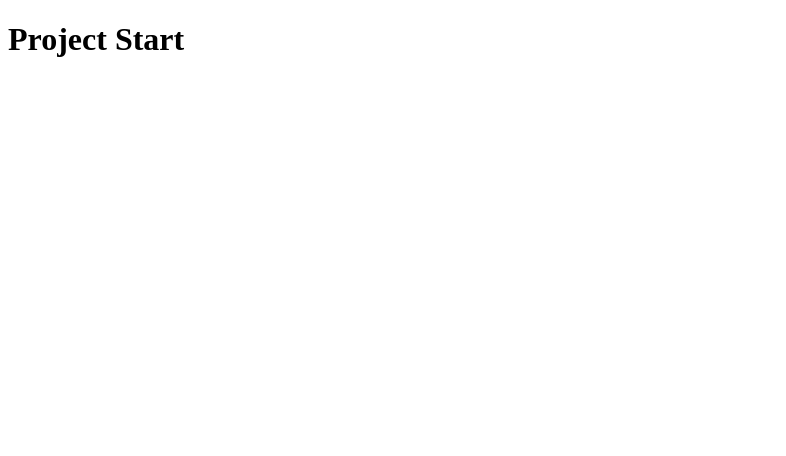
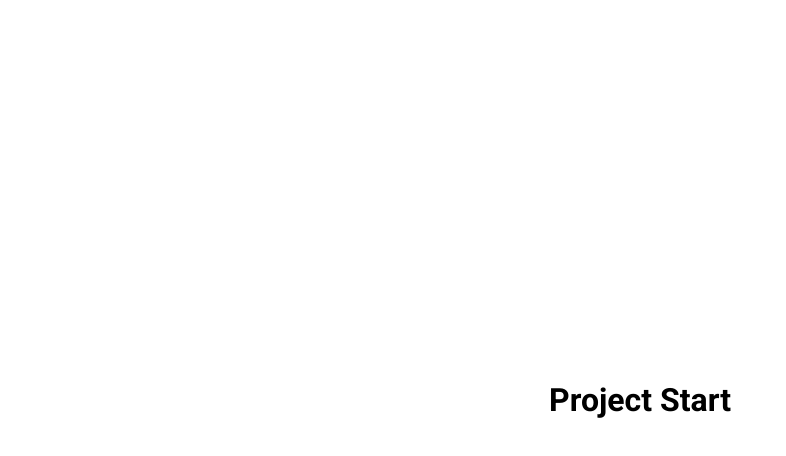
Before and after one commit to maykaltenev/fifty-projects, a plain HTML site: page starter/index.html in a window 1280 px wide. Shown: the whole page, without its empty margins (0-786 px from the left). Drawn offline with Linux system fonts and the light colour scheme.

Commit message:
boilerplate

```diff
--- a/starter/index.html
+++ b/starter/index.html
@@ -4,11 +4,18 @@
     <meta charset="UTF-8" />
     <meta http-equiv="X-UA-Compatible" content="IE=edge" />
     <meta name="viewport" content="width=device-width, initial-scale=1.0" />
+    <link
+      rel="stylesheet"
+      href="https://cdnjs.cloudflare.com/ajax/libs/font-awesome/6.1.0/css/all.min.css"
+      integrity="sha512-10/jx2EXwxxWqCLX/hHth/vu2KY3jCF70dCQB8TSgNjbCVAC/8vai53GfMDrO2Emgwccf2pJqxct9ehpzG+MTw=="
+      crossorigin="anonymous"
+      referrerpolicy="no-referrer"
+    />
     <title>My project</title>
     <link rel="stylesheet" href="style.css" />
   </head>
   <body>
     <h1>Project Start</h1>
-    <script src="app.js"></script>
+    <script src="script.js"></script>
   </body>
 </html>
--- a/starter/style.css
+++ b/starter/style.css
@@ -0,0 +1,16 @@
+@import url("https://fonts.googleapis.com/css2?family=Roboto:wght@400;700&display=swap");
+
+* {
+  box-sizing: border-box;
+}
+
+body {
+  font-family: "Roboto", sans-serif;
+  display: flex;
+  flex-direction: column;
+  align-items: center;
+  justify-content: center;
+  height: 100vh;
+  overflow: hidden;
+  margin: 0;
+}
```
Also changed, not shown: starter/app.js (deleted), starter/script.js (added).
